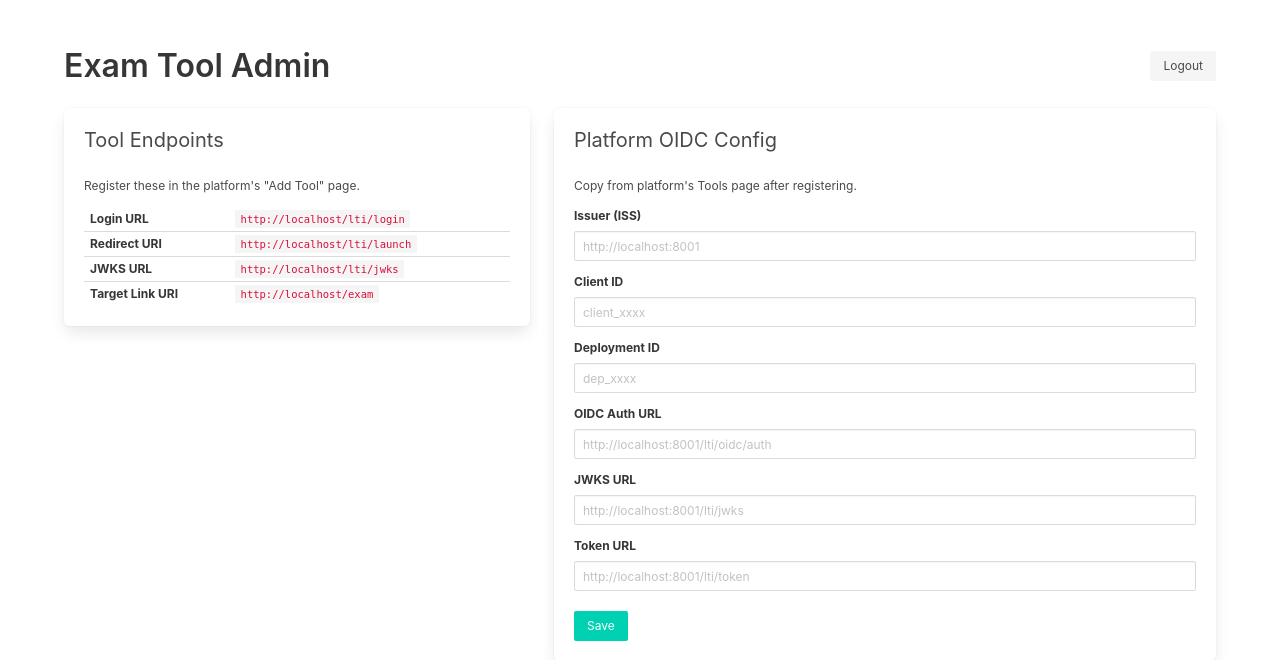
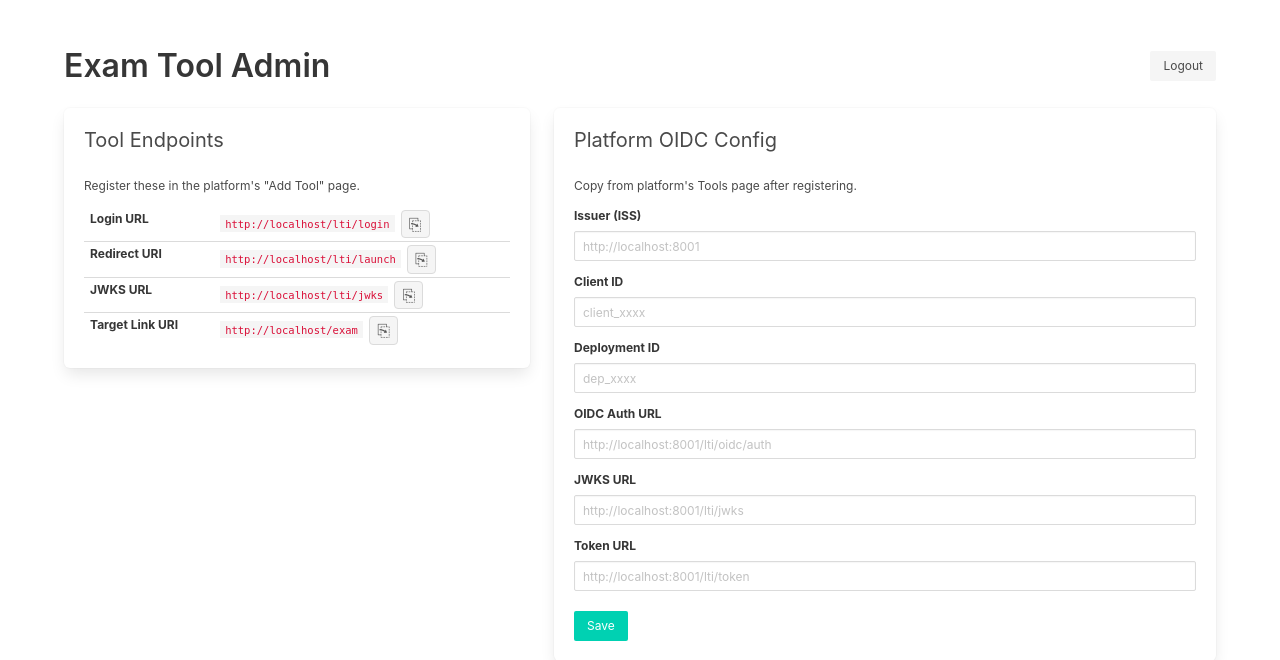
Before and after one commit to peixin/lti-demo, a Flask app: page /admin in a window 1280 px wide. Shown: the part 52-712 px from the top of the page. Run offline with Flask 3, Linux system fonts and the light colour scheme; the visitor is signed in with stand-in values (Sample User, id 1); data comes from the database, SQL or seed files in the repository; data that the repository does not hold is empty.

Commit message:
feat: config value add copy button

```diff
--- a/exam-tool/templates/admin.html
+++ b/exam-tool/templates/admin.html
@@ -1,5 +1,22 @@
 {% extends 'base.html' %}
 {% block content %}
+<style>
+.copy-btn {
+  border: 1px solid #dbdbdb; background: #f5f5f5; cursor: pointer;
+  color: #555; font-size: 1rem; padding: 2px 7px; border-radius: 4px;
+  vertical-align: middle; margin-left: 6px; line-height: 1.4;
+}
+.copy-btn:hover { background: #eee; color: #111; border-color: #bbb; }
+.copy-btn.copied { background: #effaf5; color: #257942; border-color: #48c774; }
+</style>
+<script>
+function copy(btn, text) {
+  navigator.clipboard.writeText(text);
+  btn.textContent = '✓';
+  btn.classList.add('copied');
+  setTimeout(() => { btn.textContent = '⎘'; btn.classList.remove('copied'); }, 1500);
+}
+</script>
 <div class="level">
   <div class="level-left"><h1 class="title level-item">Exam Tool Admin</h1></div>
   <div class="level-right"><a class="button is-light is-small level-item" href="/admin/logout">Logout</a></div>
@@ -13,10 +30,10 @@
       <p class="help mb-3">Register these in the platform's "Add Tool" page.</p>
       <table class="table is-narrow is-size-7 is-fullwidth">
         <tbody>
-          <tr><th>Login URL</th><td><code>{{ tool_info.login_url }}</code></td></tr>
-          <tr><th>Redirect URI</th><td><code>{{ tool_info.redirect_uri }}</code></td></tr>
-          <tr><th>JWKS URL</th><td><code>{{ tool_info.jwks_url }}</code></td></tr>
-          <tr><th>Target Link URI</th><td><code>{{ tool_info.target_link_uri }}</code></td></tr>
+          <tr><th>Login URL</th><td><code>{{ tool_info.login_url }}</code><button class="copy-btn" onclick="copy(this,'{{ tool_info.login_url }}')">⎘</button></td></tr>
+          <tr><th>Redirect URI</th><td><code>{{ tool_info.redirect_uri }}</code><button class="copy-btn" onclick="copy(this,'{{ tool_info.redirect_uri }}')">⎘</button></td></tr>
+          <tr><th>JWKS URL</th><td><code>{{ tool_info.jwks_url }}</code><button class="copy-btn" onclick="copy(this,'{{ tool_info.jwks_url }}')">⎘</button></td></tr>
+          <tr><th>Target Link URI</th><td><code>{{ tool_info.target_link_uri }}</code><button class="copy-btn" onclick="copy(this,'{{ tool_info.target_link_uri }}')">⎘</button></td></tr>
         </tbody>
       </table>
     </div>
```
Also changed, not shown: platform/templates/tools.html (+23 -6 lines).
